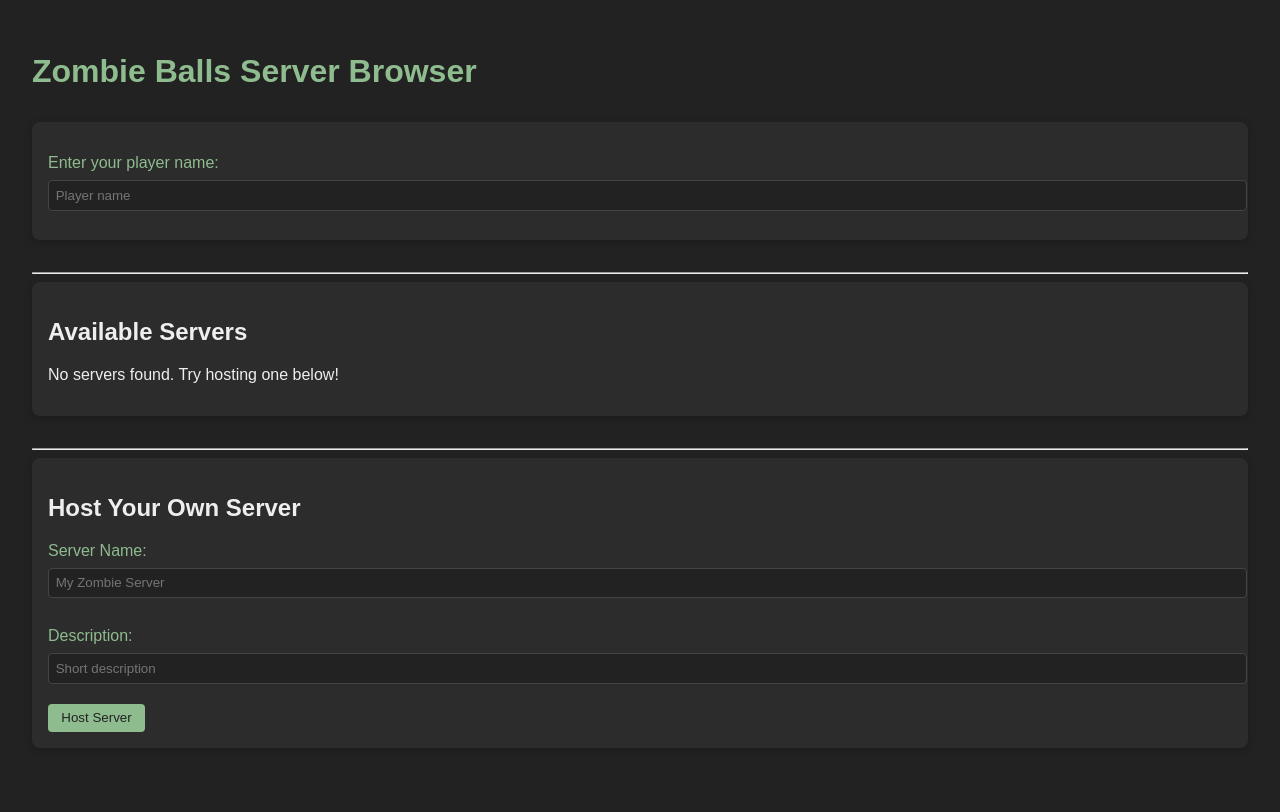
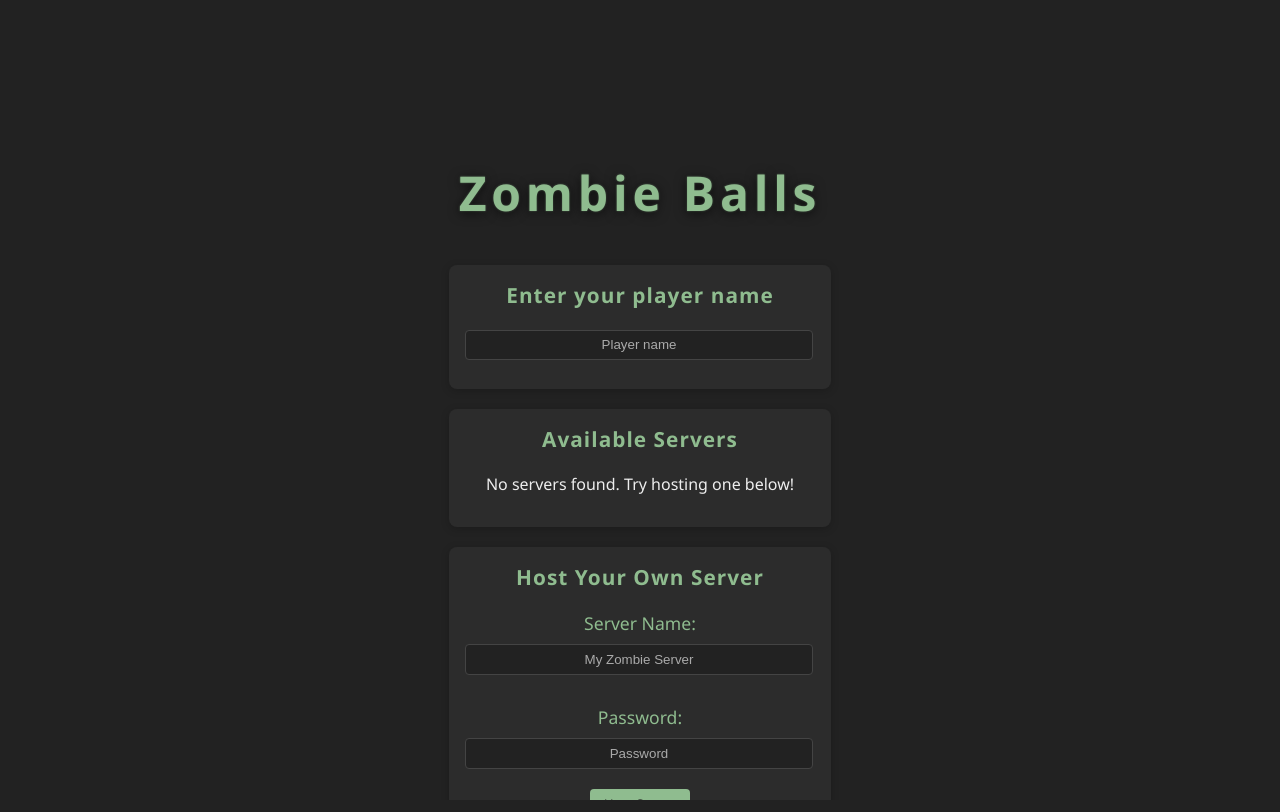
Before and after one commit to Bin2hellnbak/Zombie-Balls, a plain HTML site: page index.html in a window 1280 px wide. Drawn offline with Linux system fonts and the light colour scheme.

Commit message:
UI Improvement

```diff
--- a/index.html
+++ b/index.html
@@ -7,26 +7,28 @@
     <link rel="stylesheet" href="./style.css">
 </head>
 <body>
-    <h1>Zombie Balls Server Browser</h1>
+    <h1 class="main-title">Zombie Balls</h1>
+    <div class="center-container">
         <div class="player-section">
-        <label for="playerName">Enter your player name:</label>
-        <input type="text" id="playerName" placeholder="Player name">
+            <div class="section-title">Enter your player name</div>
+            <input type="text" id="playerName" placeholder="Player name" class="center-input">
         </div>
-    <hr>
         <div class="server-browser">
-        <h2>Available Servers</h2>
+            <div class="section-title">Available Servers</div>
             <div id="serversList">
                 <p>No servers found. Try hosting one below!</p>
             </div>
         </div>
-    <hr>
         <div class="host-section">
-        <h2>Host Your Own Server</h2>
+            <div class="section-title">Host Your Own Server</div>
             <label for="serverName">Server Name:</label>
-        <input type="text" id="serverName" placeholder="My Zombie Server">
-        <label for="serverDesc">Description:</label>
-        <input type="text" id="serverDesc" placeholder="Short description">
+            <input type="text" id="serverName" placeholder="My Zombie Server" class="center-input">
+            <label for="serverPassword">Password:</label>
+            <input type="password" id="serverPassword" placeholder="Password" class="center-input">
+            <div class="host-btn-container">
                 <button id="hostBtn">Host Server</button>
+            </div>
+        </div>
     </div>
     <script src="./script.js"></script>
 </body>
--- a/script.js
+++ b/script.js
@@ -12,7 +12,7 @@ function renderServers() {
     servers.forEach((server, idx) => {
         const div = document.createElement('div');
         div.className = 'server-item';
-        div.innerHTML = `<strong>${server.name}</strong> <span>(${server.host})</span><br><em>${server.desc}</em>`;
+        div.innerHTML = `<strong>${server.name}</strong> <span>(${server.host})</span><br>Password: <code>${server.password}</code>`;
         serversList.appendChild(div);
     });
 }
@@ -20,7 +20,7 @@ function renderServers() {
 document.getElementById('hostBtn').addEventListener('click', function() {
     const playerName = document.getElementById('playerName').value.trim();
     const serverName = document.getElementById('serverName').value.trim();
-    const serverDesc = document.getElementById('serverDesc').value.trim();
+    const serverPassword = document.getElementById('serverPassword').value.trim();
     if (!playerName) {
         alert('Please enter your player name.');
         return;
@@ -31,12 +31,12 @@ document.getElementById('hostBtn').addEventListener('click', function() {
     }
     servers.push({
         name: serverName,
-        desc: serverDesc,
+        password: serverPassword,
         host: playerName
     });
     renderServers();
     document.getElementById('serverName').value = '';
-    document.getElementById('serverDesc').value = '';
+    document.getElementById('serverPassword').value = '';
 });
 
 // Initial render
--- a/style.css
+++ b/style.css
@@ -1,37 +1,76 @@
+html, body {
+    height: 100%;
+    margin: 0;
+    padding: 0;
+    overflow: hidden;
+}
 body {
-    font-family: Arial, sans-serif;
+    font-family: 'Segoe UI', 'Arial', sans-serif;
     background: #222;
     color: #eee;
-    margin: 0;
-    padding: 2em;
+    height: 100%;
+}
+.center-container {
+    display: flex;
+    flex-direction: column;
+    align-items: center;
+    justify-content: flex-start;
+    min-height: 100vh;
+    height: 100vh;
+    box-sizing: border-box;
+    padding-top: 0;
 }
 h1 {
     color: #8fbc8f;
     margin-bottom: 1em;
+    text-align: center;
 }
 .player-section, .host-section, .server-browser {
-    margin-bottom: 2em;
+    margin-bottom: 1.2em;
     background: #2c2c2c;
     padding: 1em;
     border-radius: 8px;
     box-shadow: 0 2px 8px #0003;
+    width: 350px;
+    max-width: 90vw;
+}
+.section-title {
+    font-size: 1.3rem;
+    color: #8fbc8f;
+    text-align: center;
+    font-family: 'Segoe UI', 'Arial', sans-serif;
+    font-weight: 600;
+    margin-bottom: 1em;
+    letter-spacing: 0.05em;
 }
 label {
+    text-align: center;
     display: block;
     margin-top: 1em;
     margin-bottom: 0.5em;
     color: #8fbc8f;
+    font-size: 1.1rem;
+    font-family: 'Segoe UI', 'Arial', sans-serif;
+    font-weight: 500;
 }
-input[type="text"] {
-    width: 100%;
-    padding: 0.5em;
+input[type="text"], input[type="password"] {
+    width: calc(100% - 2px);
+    padding: 0.5em 1em;
     margin-bottom: 1em;
     border: 1px solid #444;
     border-radius: 4px;
     background: #222;
     color: #eee;
+    text-align: center;
+    box-sizing: border-box;
+}
+input[type="text"]::placeholder, input[type="password"]::placeholder {
+    text-align: center;
+    color: #aaa;
+    opacity: 1;
 }
 button {
+    font-family: 'Segoe UI', 'Arial', sans-serif;
     padding: 0.5em 1em;
     background: #8fbc8f;
     color: #222;
@@ -45,4 +84,24 @@ button:hover {
 }
 #serversList {
     margin-top: 1em;
+    font-family: 'Segoe UI', 'Arial', sans-serif;
 }
+#serversList p {
+    text-align: center;
+}
+.main-title {
+    font-size: 3rem;
+    font-weight: 900;
+    color: #8fbc8f;
+    text-shadow: 0 2px 12px #000a, 0 0px 2px #8fbc8f99;
+    margin-top: 20vh;
+    margin-bottom: 5vh;
+    text-align: center;
+    letter-spacing: 0.1em;
+    font-family: 'Segoe UI', 'Arial', sans-serif;
+}
+.host-btn-container {
+    display: flex;
+    justify-content: center;
+    width: 100%;
+}
```
Lines whose indentation alone changed are shown as unchanged.
